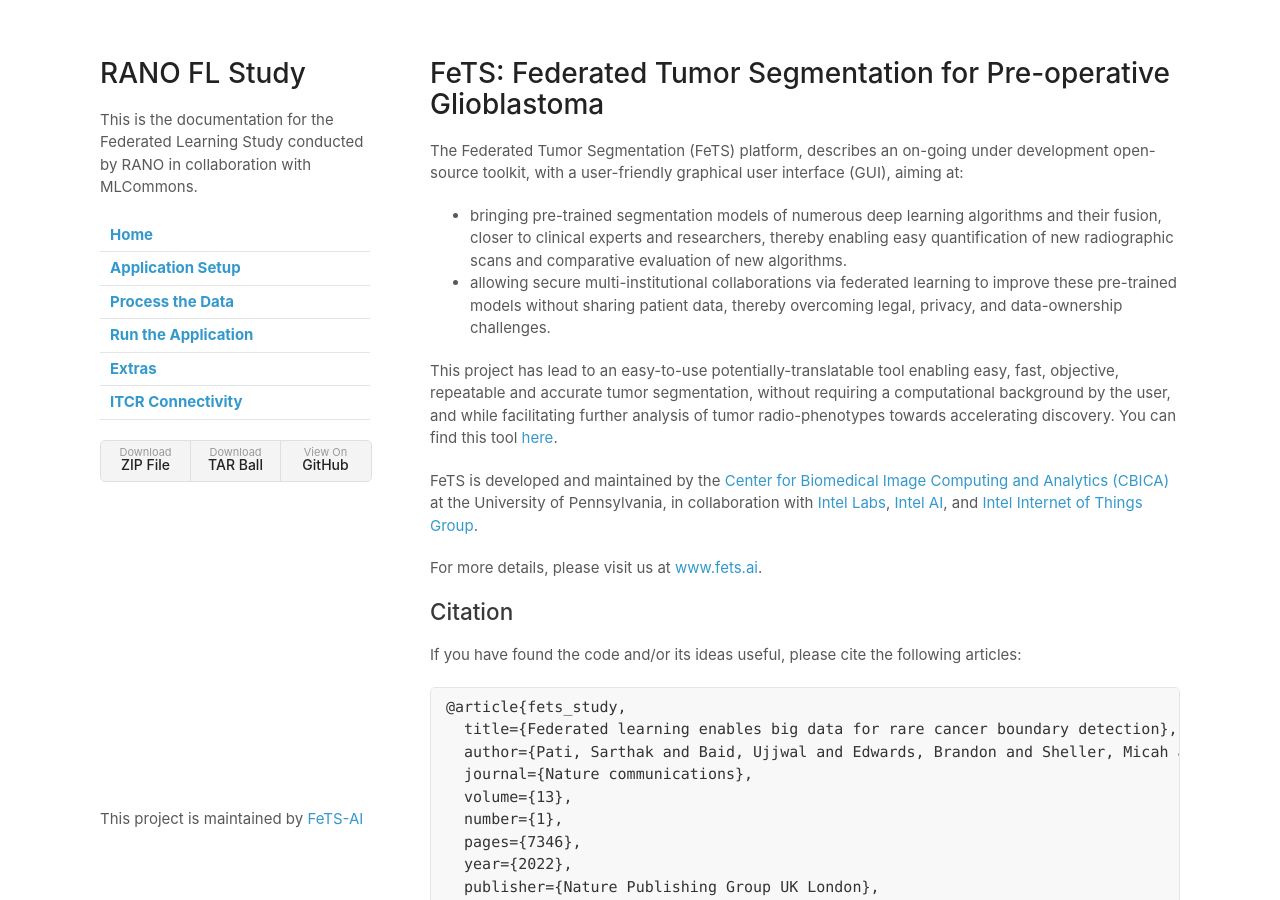
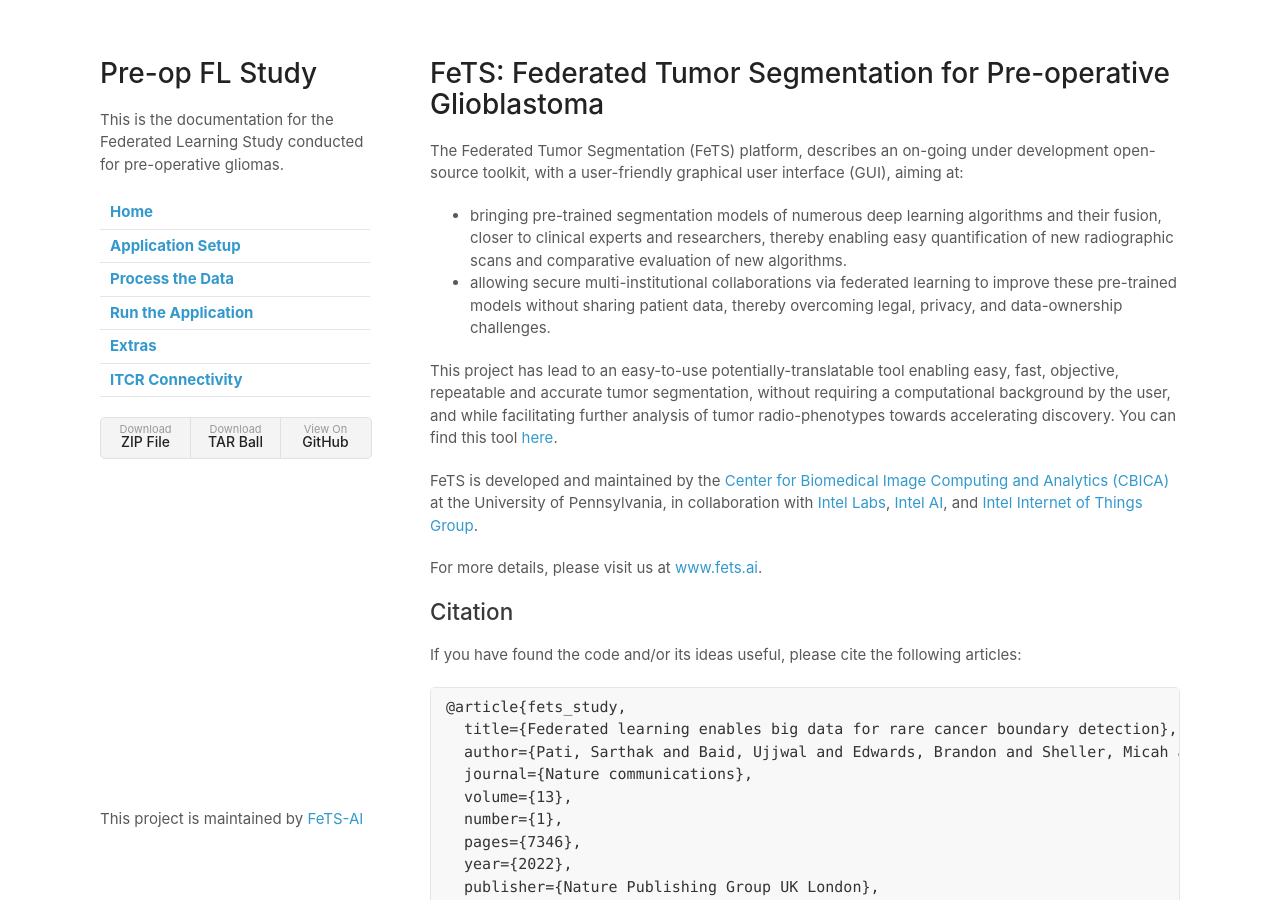
Before and after one commit to FeTS-AI/FL-Pre, a Jekyll site: the page built from docs/index.md, in a window 1280 px wide and 900 px high. Built offline with Jekyll 4.4.1, drawn with Linux system fonts in a browser that asks for light colours; our own code applies the rules of GitHub Pages for plain Markdown files.

Commit message:
Update default.html

```diff
--- a/docs/_layouts/default.html
+++ b/docs/_layouts/default.html
@@ -12,8 +12,8 @@
   <body>
     <div class="wrapper">
       <header>
-        <h1>RANO FL Study</h1>
-        <p>This is the documentation for the Federated Learning Study conducted by RANO in collaboration with MLCommons.</p>
+        <h1>Pre-op FL Study</h1>
+        <p>This is the documentation for the Federated Learning Study conducted for pre-operative gliomas.</p>
 
         <table>
           {% for nav in site.navigation %}
```
